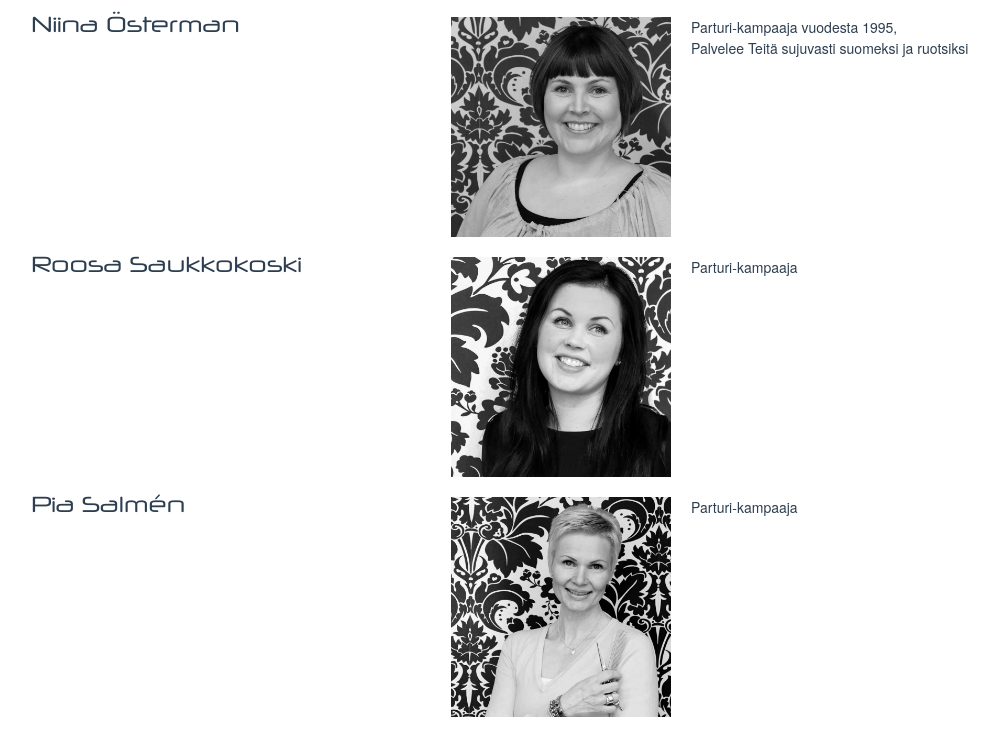
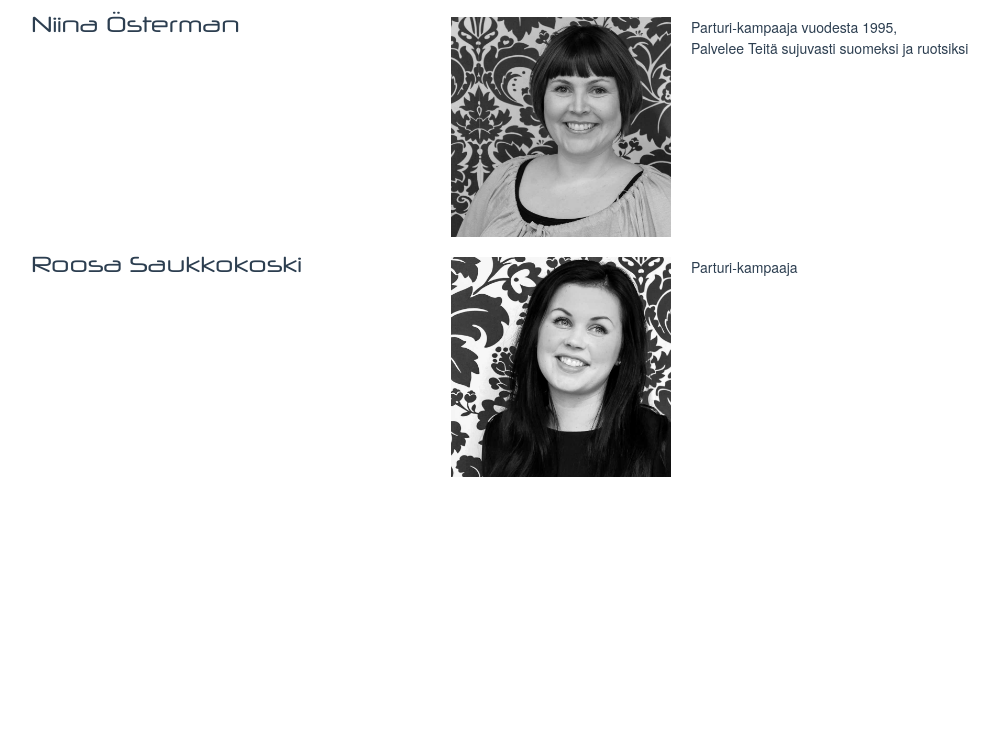
Before and after one commit to Ezku/vennys, a plain HTML site: page v2/index.html in a window 1280 px wide. Shown: the part 2188-2925 px from the top of the page, without its empty margins (129-1128 px from the left). After the commit the page ends 2685 px from the top, so only its background shows below. Drawn offline with Linux system fonts and the light colour scheme.

Commit message:
remove Pia

```diff
--- a/v2/index.html
+++ b/v2/index.html
@@ -178,12 +178,6 @@
 				<dd class="four columns"><img src="images/roosa.jpg" class="four columns alpha omega" /></dd>
 				<dd class="five columns omega">Parturi-kampaaja</dd>
 			</dl>
-
-			<dl class="row clearfix">
-				<dt class="seven columns alpha">Pia Salmén</dt>
-				<dd class="four columns"><img src="images/new-girl.jpg" class="four columns alpha omega" /></dd>
-				<dd class="five columns omega">Parturi-kampaaja</dd>
-			</dl>
 		</section>
 
 	</div><!-- container -->
```
Also changed, not shown: v2/images/new-girl.jpg (deleted).
